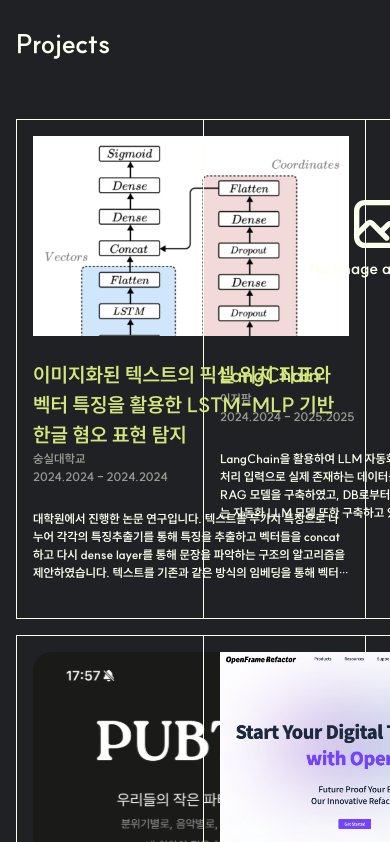
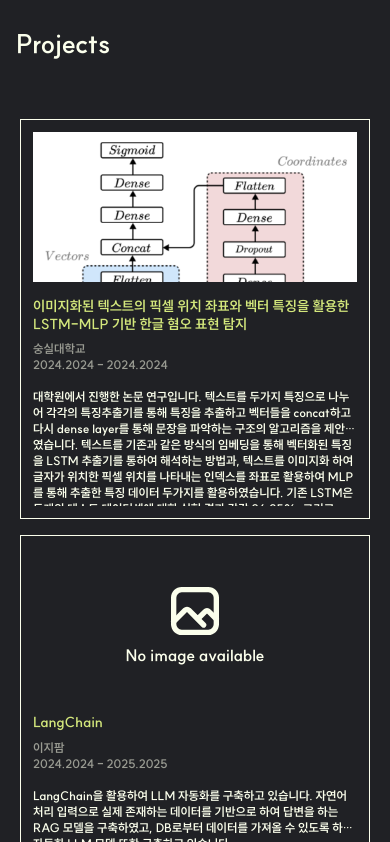
Before and after one commit to ramieeee/portfolio_2.0, a Next.js app: page / in a window 390 px wide. Shown: the part 3874-4716 px from the top of the page. Built offline with nearby package versions, Linux system fonts and the light colour scheme.

Commit message:
Fix ratio of width and height of the project cards for mobile screen

```diff
--- a/components/molecules/ProjectCard.tsx
+++ b/components/molecules/ProjectCard.tsx
@@ -24,12 +24,12 @@ export default function ProjectCard({ project }: ProjectCard) {
 
   return (
     <div
-      className={`flex flex-col w-[350px] h-[500px] border-[1px] border-color-main cursor-pointer relative gap-6 overflow-hidden p-4`}
+      className={`flex flex-col w-full max-w-[350px] h-[400px] sm:h-[500px] border-[1px] border-color-main cursor-pointer relative gap-4 sm:gap-6 overflow-hidden p-3 sm:p-4`}
       onClick={handleCardClick}
     >
       <div className={styles.glassLayer}></div>
       {/* img */}
-      <div className="w-full h-[200px] flex justify-center items-center mx-auto">
+      <div className="w-full h-[150px] sm:h-[200px] flex justify-center items-center mx-auto">
         {project?.images.length > 0 ? (
           <img
             src={`/${project?.images[0]}`}
@@ -54,23 +54,23 @@ export default function ProjectCard({ project }: ProjectCard) {
 
       {/* 제목, 기간 */}
       <div className="flex flex-col">
-        <div className="font-suitBold text-size-subtitle text-color-highlight z-10">
+        <div className="font-suitBold text-sm sm:text-size-subtitle text-color-highlight z-10 leading-tight">
           {project.title}
         </div>
-        <div>
-          <div className="font-suitBold text-size-body text-color-secondary">
+        <div className="mt-2">
+          <div className="font-suitBold text-xs sm:text-size-body text-color-secondary">
             {project.organization}
           </div>
-          <div className="font-suitBold text-size-body text-color-secondary">{`${project.time.from.year}.${project.time.from.year} - ${project.time.until.year}.${project.time.until.year}`}</div>
+          <div className="font-suitBold text-xs sm:text-size-body text-color-secondary">{`${project.time.from.year}.${project.time.from.year} - ${project.time.until.year}.${project.time.until.year}`}</div>
         </div>
       </div>
 
       {/* 설명 */}
       <div
-        className="font-suitBold text-size-body text-color-main"
+        className="font-suitBold text-xs sm:text-size-body text-color-main flex-1"
         style={{
           display: "-webkit-box",
-          WebkitLineClamp: 4,
+          WebkitLineClamp: 3,
           WebkitBoxOrient: "vertical",
           overflow: "hidden",
           textOverflow: "ellipsis",
--- a/components/molecules/ProjectModal.tsx
+++ b/components/molecules/ProjectModal.tsx
@@ -64,7 +64,7 @@ export default function ProjectModal({
       style={{ pointerEvents: "auto" }}
     >
       <div
-        className={`bg-white bg-opacity-20 backdrop-blur-lg border border-white border-opacity-30 rounded-lg shadow-xl p-8 max-w-2xl max-h-[80vh] overflow-y-auto transition-all duration-300 transform relative ${
+        className={`bg-white bg-opacity-20 backdrop-blur-lg border border-white border-opacity-30 rounded-lg shadow-xl p-4 sm:p-8 w-[95vw] sm:w-auto max-w-2xl max-h-[90vh] sm:max-h-[80vh] overflow-y-auto transition-all duration-300 transform relative ${
           isVisible ? "scale-100 opacity-100" : "scale-75 opacity-0"
         }`}
         onClick={handleInnerClick}
@@ -73,7 +73,7 @@ export default function ProjectModal({
         {/* X 닫기 버튼 */}
         <button
           onClick={handleClose}
-          className="absolute top-4 right-4 w-8 h-8 flex items-center justify-center bg-white bg-opacity-20 hover:bg-opacity-30 rounded-full transition-all duration-200 text-color-main hover:text-color-highlight"
+          className="absolute top-2 right-2 sm:top-4 sm:right-4 w-8 h-8 flex items-center justify-center bg-white bg-opacity-20 hover:bg-opacity-30 rounded-full transition-all duration-200 text-color-main hover:text-color-highlight"
         >
           <svg
             width="16"
@@ -95,7 +95,7 @@ export default function ProjectModal({
           }`}
         >
           {/* 이미지 섹션 */}
-          <div className="w-full h-[300px] flex justify-center items-center mx-auto mb-6">
+          <div className="w-full h-[200px] sm:h-[300px] flex justify-center items-center mx-auto mb-4 sm:mb-6">
             {project?.images.length > 0 ? (
               <img
                 src={`/${project?.images[0]}`}
@@ -113,20 +113,20 @@ export default function ProjectModal({
           </div>
 
           {/* 제목 및 기본 정보 */}
-          <div className="mb-6">
-            <h2 className="font-suitBold text-2xl text-color-highlight mb-2">
+          <div className="mb-4 sm:mb-6">
+            <h2 className="font-suitBold text-lg sm:text-2xl text-color-highlight mb-2">
               {project.title}
             </h2>
             {project.subtitle && (
-              <h3 className="font-suitBold text-lg text-color-secondary mb-3">
+              <h3 className="font-suitBold text-base sm:text-lg text-color-secondary mb-3">
                 {project.subtitle}
               </h3>
             )}
             <div className="flex flex-col gap-2">
-              <div className="font-suitBold text-color-secondary">
+              <div className="font-suitBold text-sm sm:text-base text-color-secondary">
                 {project.organization} | {project.category}
               </div>
-              <div className="font-suitBold text-color-secondary">
+              <div className="font-suitBold text-sm sm:text-base text-color-secondary">
                 {`${project.time.from.year}.${String(
                   project.time.from.month
                 ).padStart(2, "0")}.${String(project.time.from.day).padStart(
--- a/components/screens/ProjectScreen.tsx
+++ b/components/screens/ProjectScreen.tsx
@@ -9,7 +9,7 @@ interface ProjectScreenProps {
 export default function ProjectScreen({ projectData }: ProjectScreenProps) {
   return (
     <Template subtitle="Projects">
-      <div className="gap-4 grid grid-cols-2">
+      <div className="gap-4 grid grid-cols-1 sm:grid-cols-2 lg:grid-cols-3 xl:grid-cols-4 justify-items-center">
         {projectData?.map((project, idx) => {
           return (
             <ProjectCard project={project} key={`${project.title}-${idx}`} />
```
